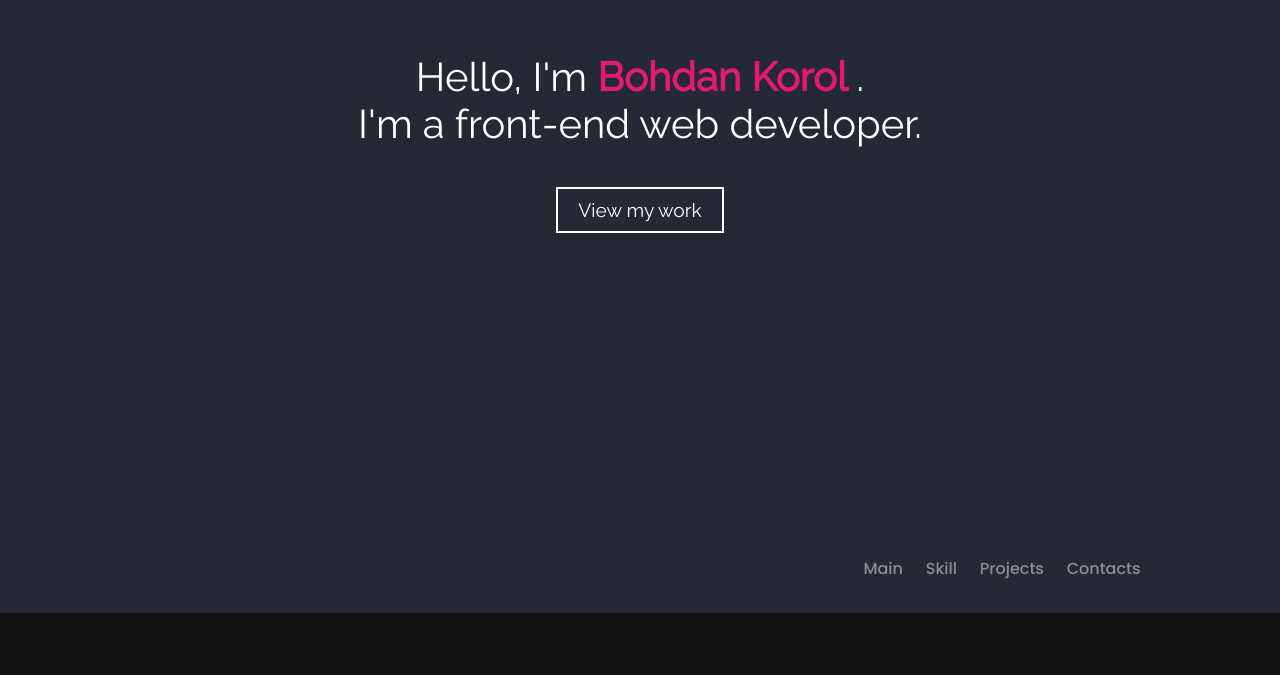
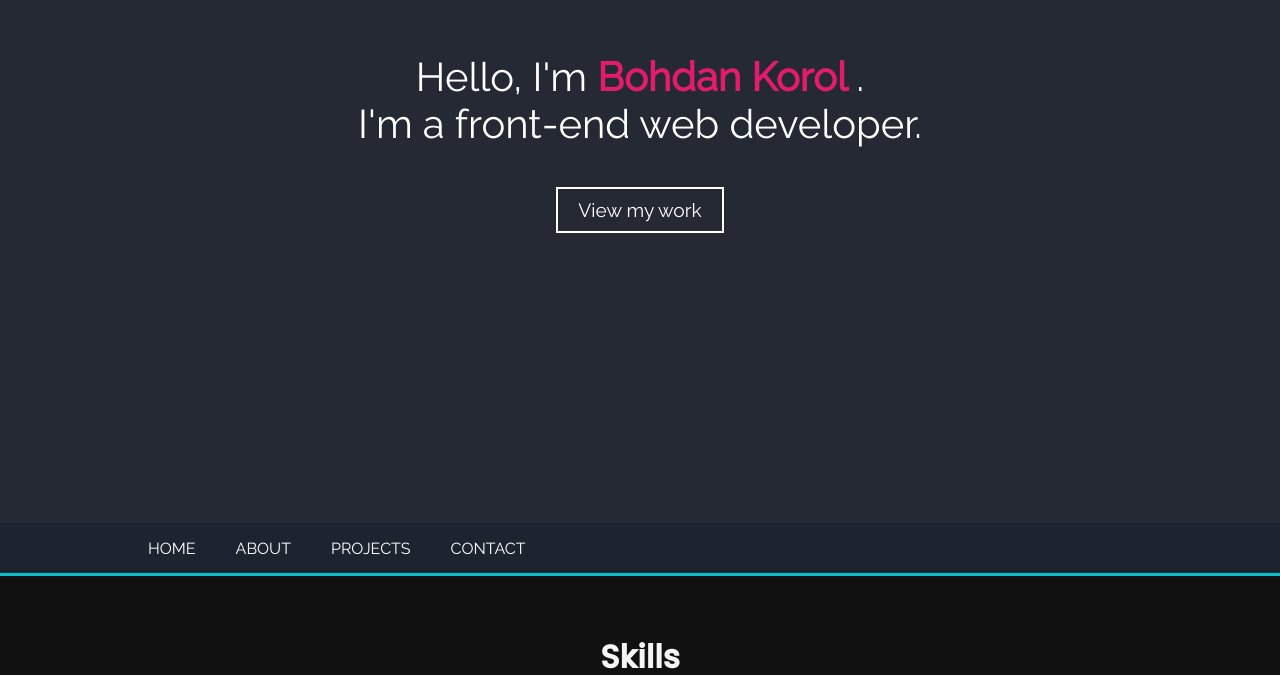
Before and after one commit to bokor-git/portfolio-new, a React (Create React App) app: page / in a window 1280 px wide. Shown: the part 277-952 px from the top of the page. Built offline with nearby package versions, Linux system fonts and the light colour scheme.

Commit message:
nav part beta done

```diff
--- a/src/header/Header.module.scss
+++ b/src/header/Header.module.scss
@@ -1,8 +1,9 @@
 @import "../common/styles/sass/variables";
 @import "../common/styles/sass/mixins";
 .header {
-    height: 90px;
-    @include flex(row, flex-end, center);
-    background-color: $mainBlockColor;
+    height: 50px;
+    @include flex(row, center, center);
     min-width: 360px;
+    background: #1B242F;
+    border-bottom: 3px solid #04c2c9;
 }
--- a/src/header/Header.tsx
+++ b/src/header/Header.tsx
@@ -1,10 +1,13 @@
 import React from 'react';
 import style from "./Header.module.scss"
 import Nav from "../nav/Nav";
+import styleContainer from "../common/styles/Container.module.css";
 
 const Header = () =>{
     return <div className={style.header}>
+        <div className={styleContainer.container}>
         <Nav/>
+        </div>
     </div>
 
 
--- a/src/nav/Nav.module.scss
+++ b/src/nav/Nav.module.scss
@@ -1,13 +1,19 @@
 @import "../common/styles/sass/variables";
 @import "../common/styles/sass/mixins";
 .nav {
-    width: 300px;
-    display: flex;
-    justify-content: space-around;
-    margin-right: 10%;
+    @include flex(row, flex-start, flex-start);
+    width: 100%;
+    background: none;
+    height: initial;
+    overflow: visible;
+    position: initial;
+    text-align: left;
+    flex-wrap: wrap;
 }
 
 .nav a {
-    @include text($textFont, 1rem, 100, $textColor);
+    margin-left: 20px;
+    margin-right: 20px;
+    @include text($textFont2, 1rem, 100, #fff);
     text-decoration: none;
 }
--- a/src/nav/Nav.tsx
+++ b/src/nav/Nav.tsx
@@ -4,10 +4,10 @@ import style from "./Nav.module.scss"
 
 const Nav = () =>{
     return <div className={style.nav}>
-        <a href="">Main</a>
-        <a href="">Skill</a>
-        <a href="">Projects</a>
-        <a href="">Contacts</a>
+        <a href="">HOME</a>
+        <a href="">ABOUT</a>
+        <a href="">PROJECTS</a>
+        <a href="">CONTACT</a>
     </div>
 };
 
```
